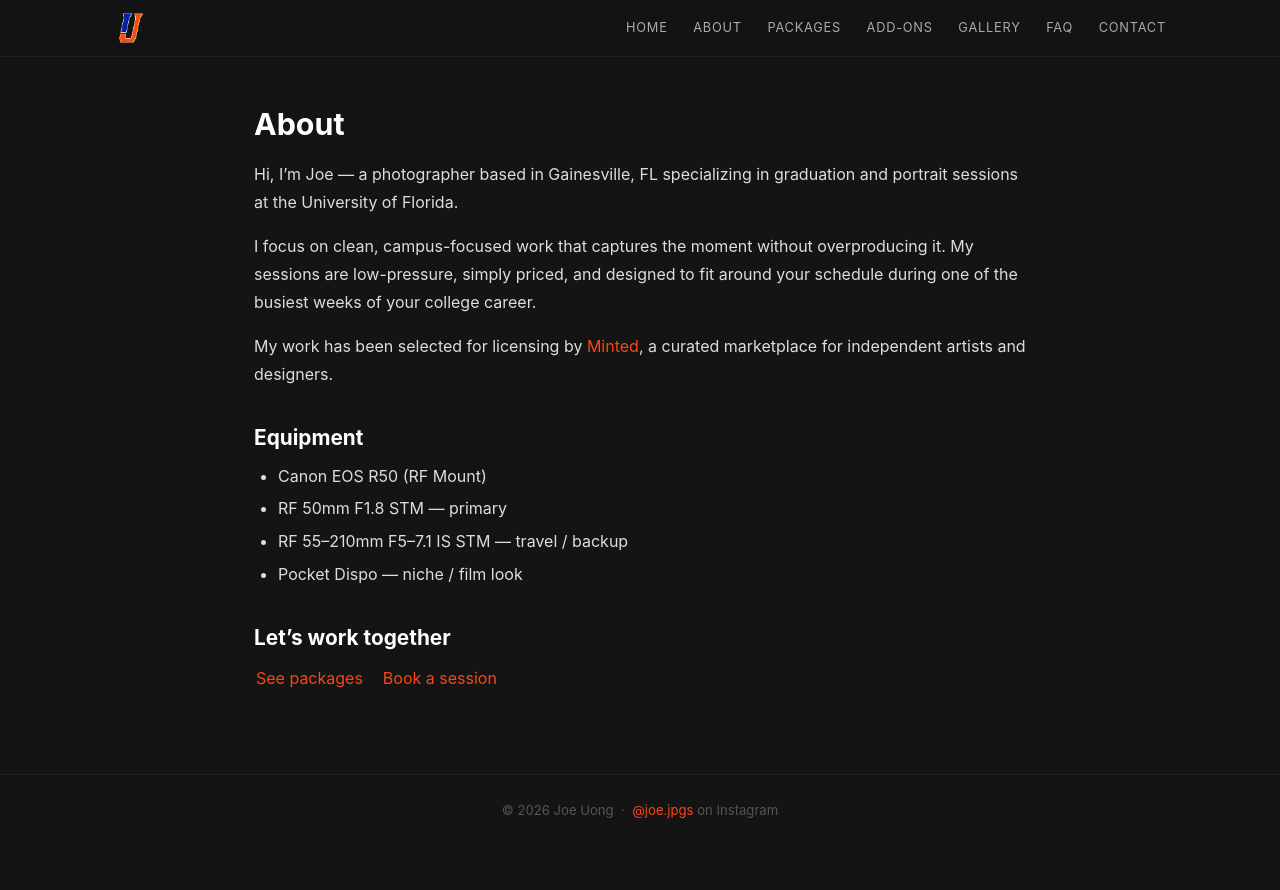
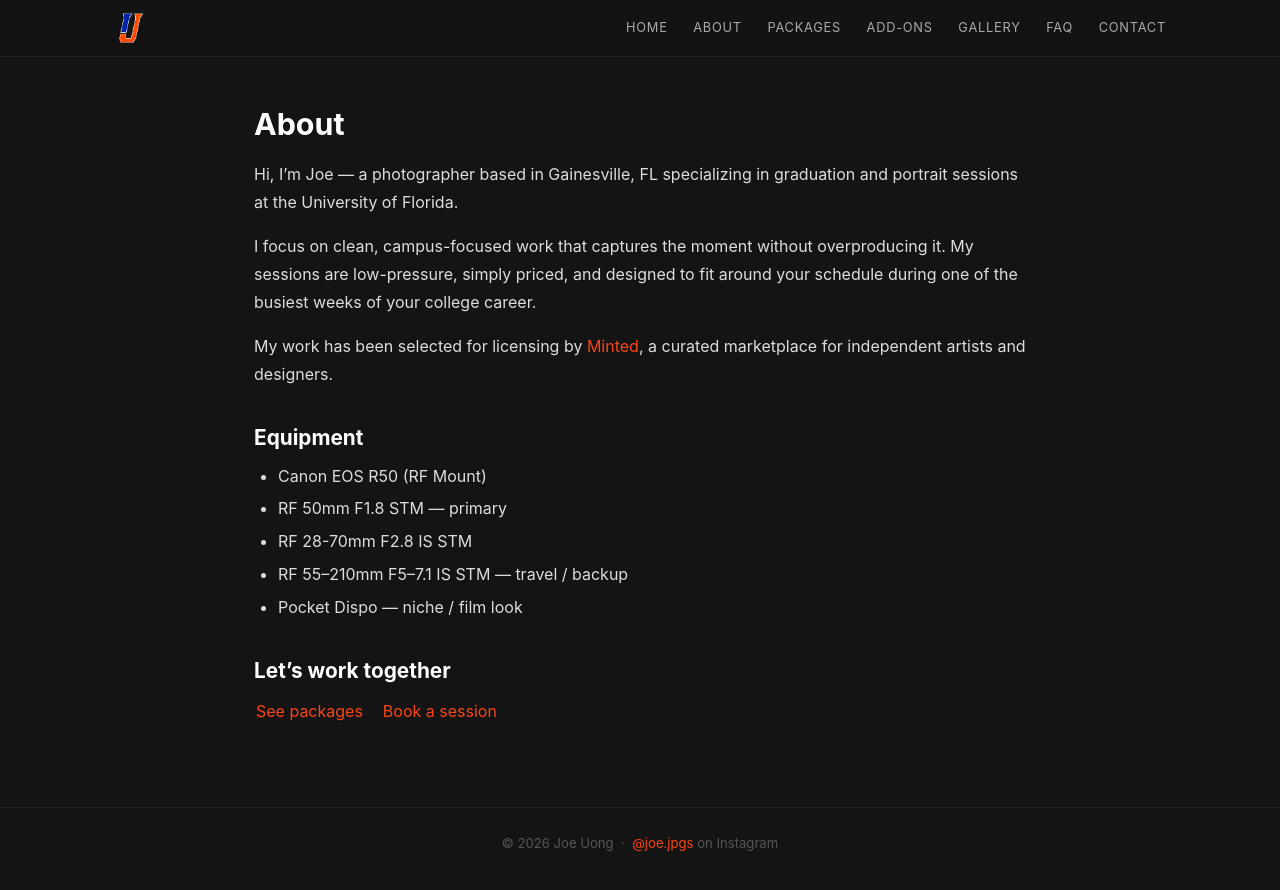
Before and after one commit to joeufl/photosbyjoe, a Jekyll site: the page built from about.md, in a window 1280 px wide. Shown: the top 890 px of the page. Built offline with Jekyll 4.4.1, drawn with Linux system fonts in a browser that asks for light colours.

Commit message:
Add RF 28-70mm F2.8 IS STM to equipment list
Co-Authored-By: Claude Fable 5.2 <noreply@anthropic.com>
Claude-Session: https://claude.ai/code/session_01HA8WM2PMos46QLCESg7nDg

```diff
--- a/about.md
+++ b/about.md
@@ -15,6 +15,7 @@ My work has been selected for licensing by [Minted](https://www.minted.com/), a
 
 - Canon EOS R50 (RF Mount)
 - RF 50mm F1.8 STM — primary
+- RF 28-70mm F2.8 IS STM
 - RF 55–210mm F5–7.1 IS STM — travel / backup
 - Pocket Dispo — niche / film look
 
```
